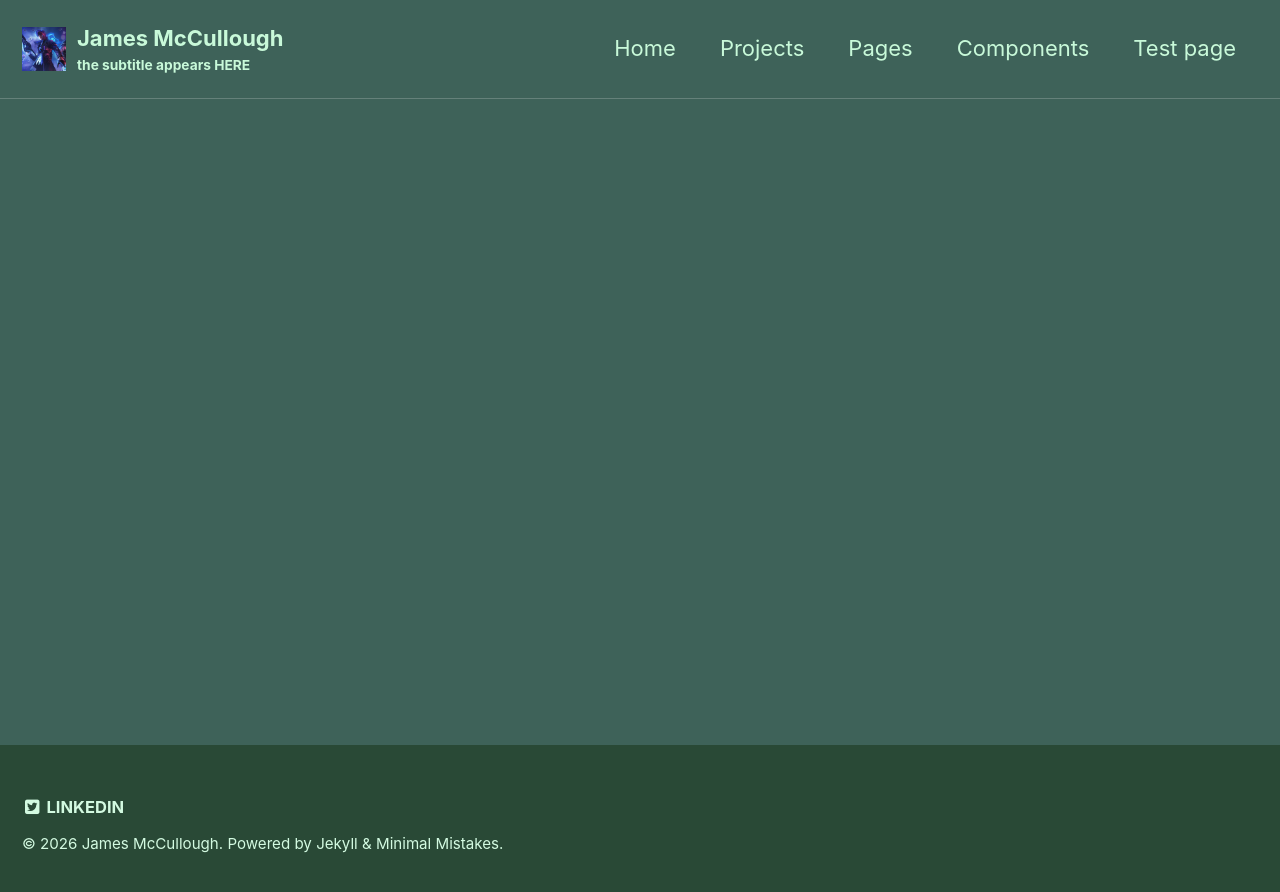
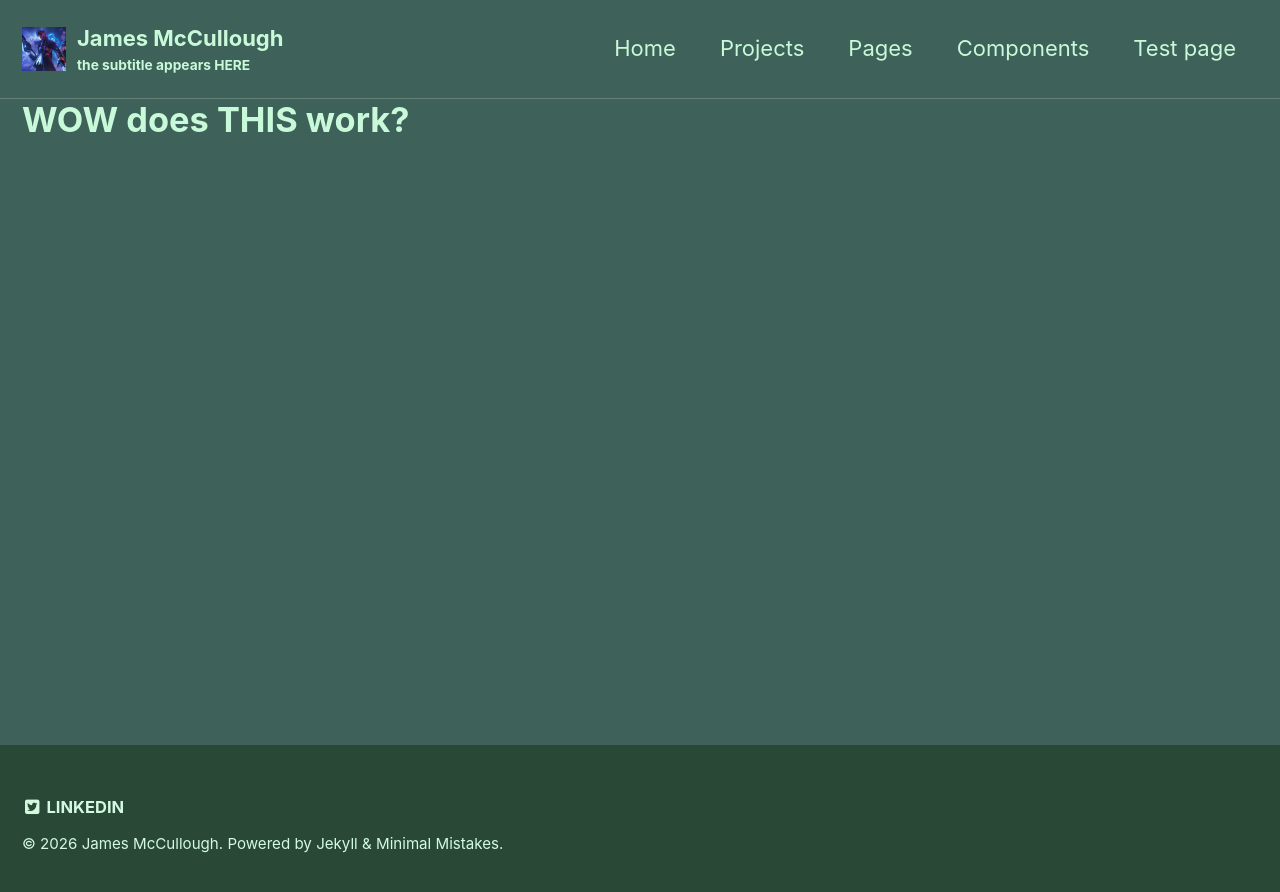
Before and after one commit to JamesMcC23/JamesMcC23.github.io, a Jekyll site: the page built from _pages/test.md, in a window 1280 px wide. Shown: the top 892 px of the page. Built offline with Jekyll 4.4.1, drawn with Linux system fonts in a browser that asks for light colours.

Commit message:
Add header to test page
Add header to test page to verify functionality

```diff
--- a/_pages/test.md
+++ b/_pages/test.md
@@ -3,3 +3,6 @@ title: "test page"
 layout: default
 permalink: /test-page/
 ---
+
+
+<h1> WOW does <strong>THIS</strong> work?</h1>
```
